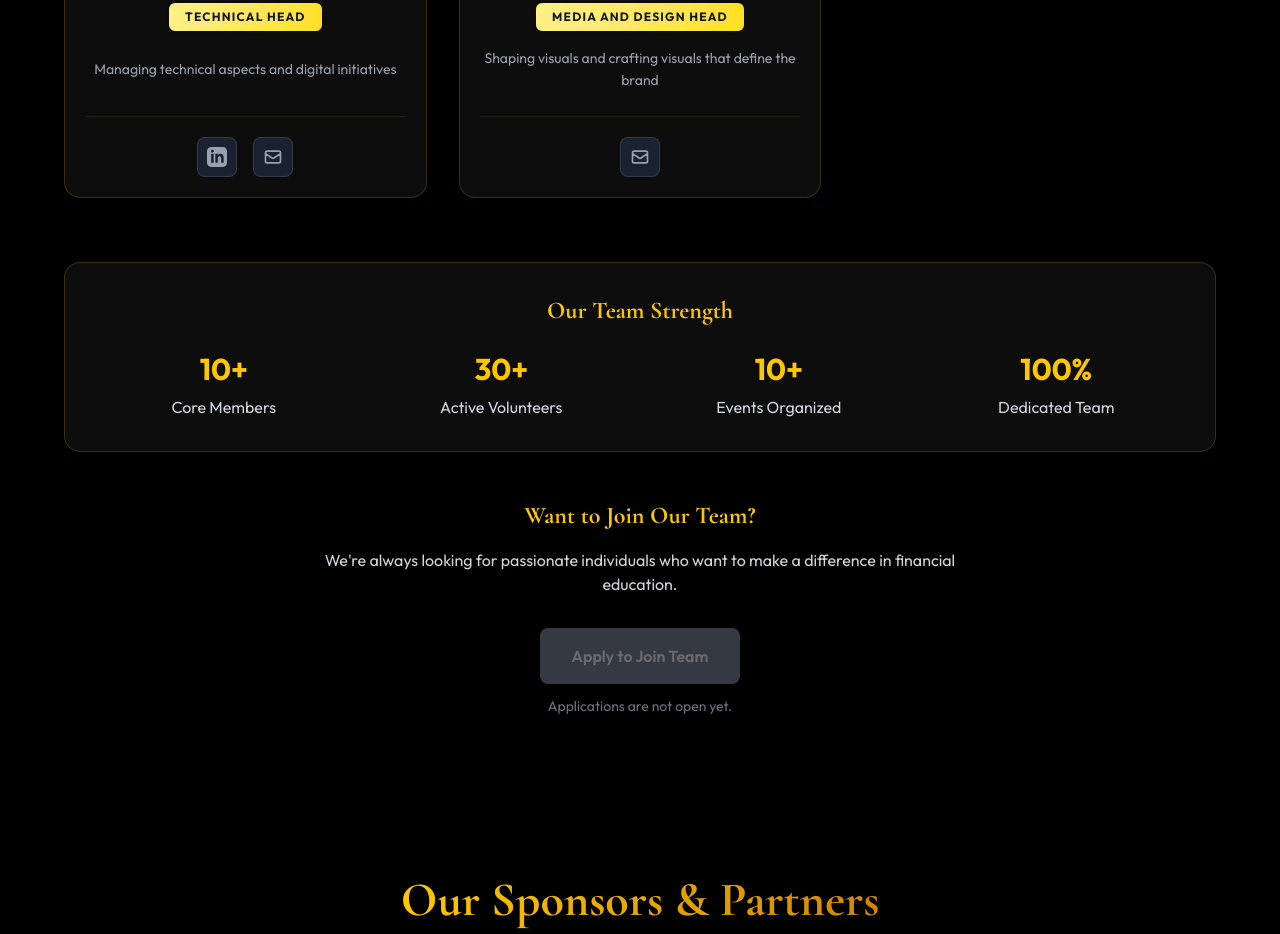
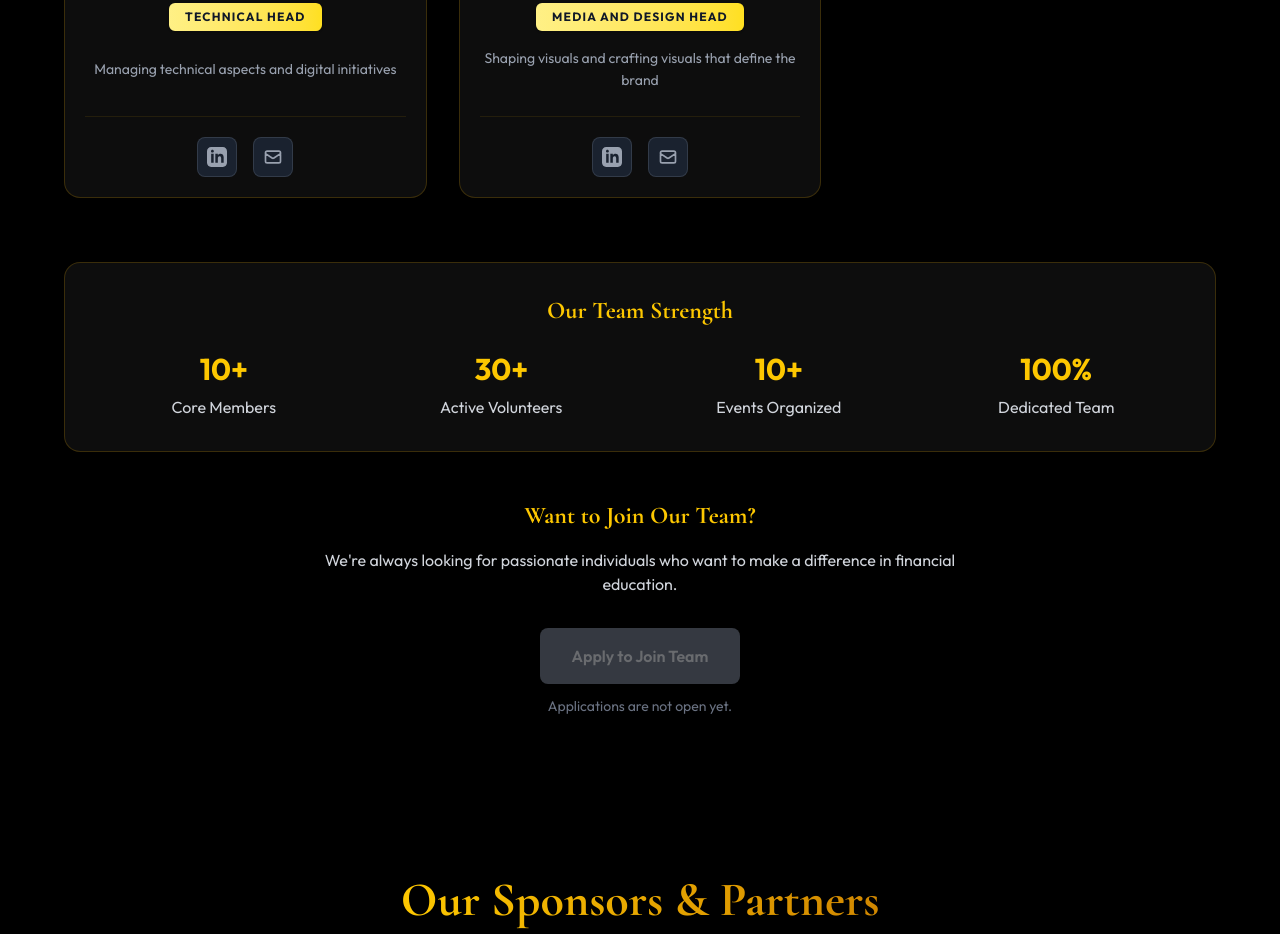
Before and after one commit to Yuktha-R2006/money-plant, a React (Vite) app: page /team in a window 1280 px wide. Shown: the part 6160-7094 px from the top of the page. Built offline with nearby package versions, Linux system fonts and the light colour scheme.

Commit message:
Update team section content

```diff
--- a/src/components/Team.tsx
+++ b/src/components/Team.tsx
@@ -69,7 +69,7 @@ export default function Team() {
       image: "/team/shradha.png",
       bio: "Shaping visuals and crafting visuals that define the brand",
       social: {
-        linkedin: "#",
+        linkedin: "https://www.linkedin.com/in/shradha-hurakadli-464401357?utm_source=share_via&utm_content=profile&utm_medium=member_android",
         email: "hurakadlishradha@gmail.com"
       }
     }
```
